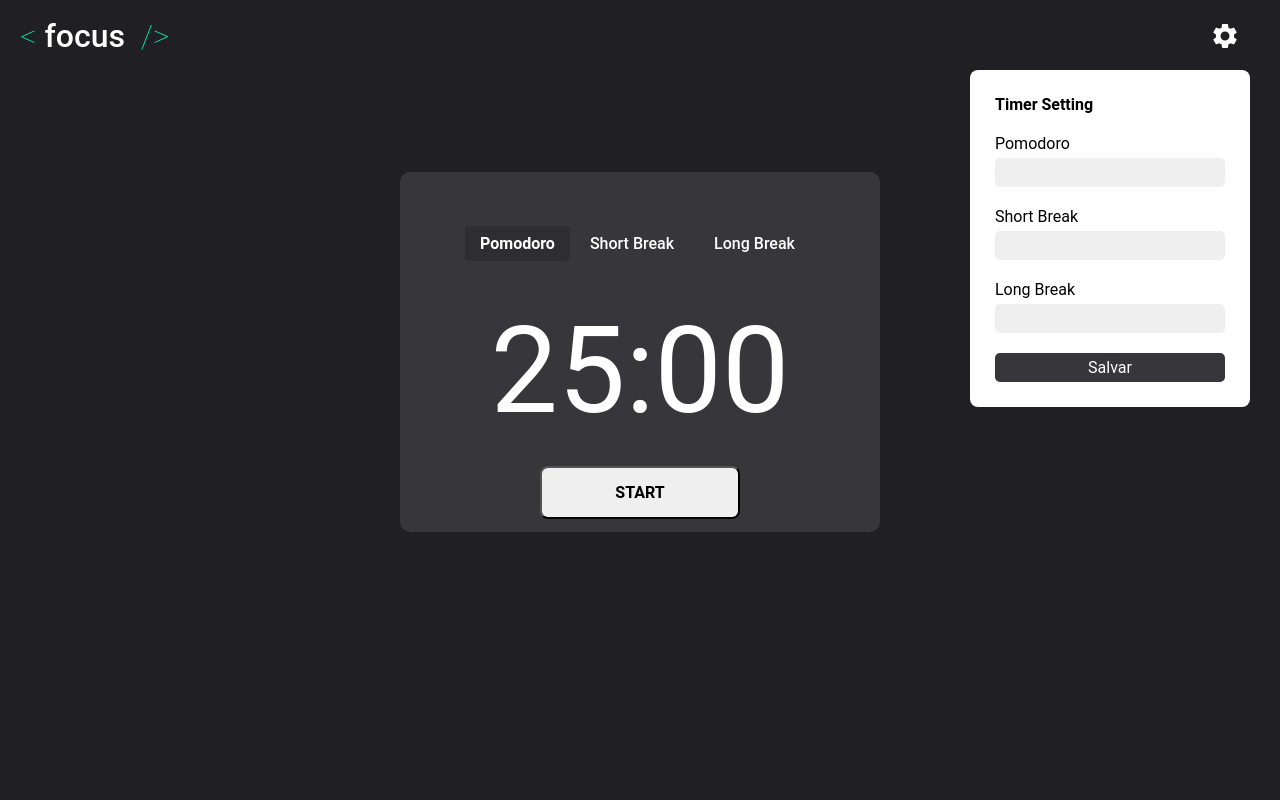
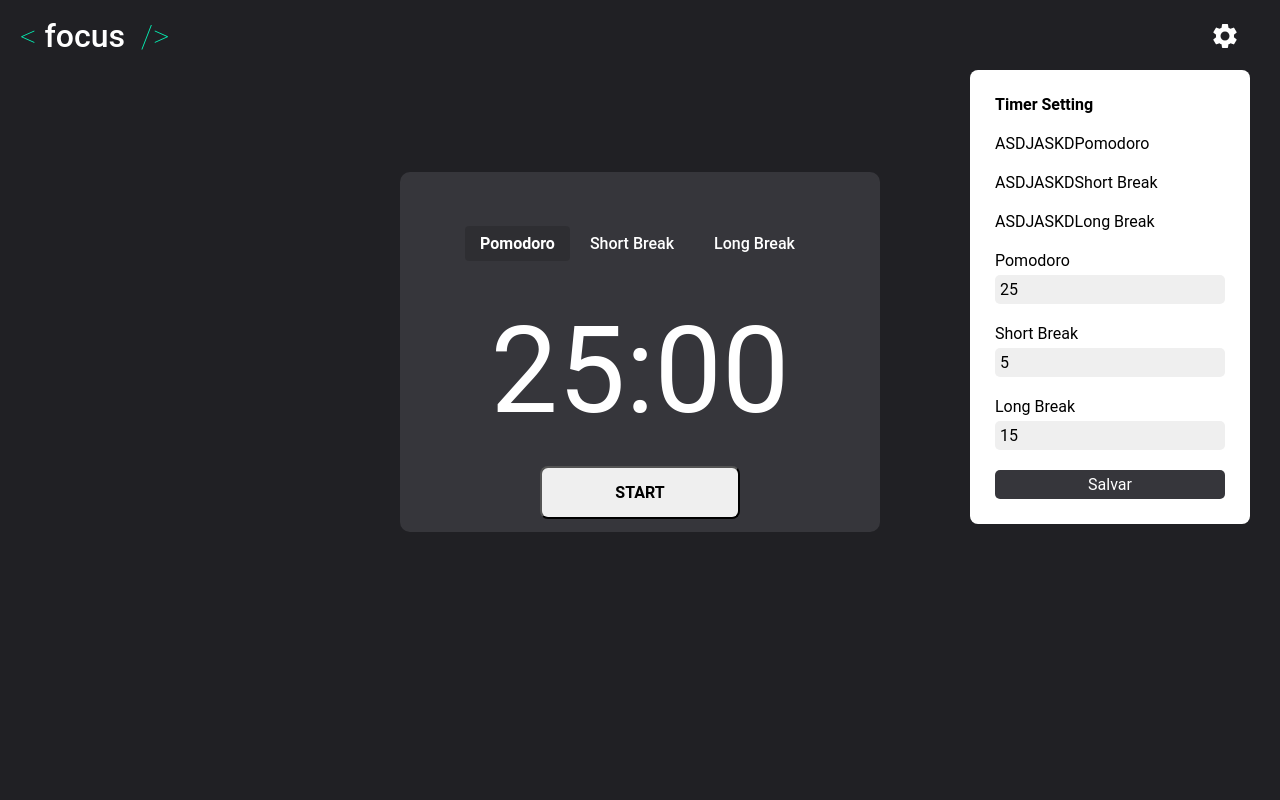
Before and after one commit to ebertmota/devfocus, a React (Create React App) app: page / in a window 1280 px wide. Both pictures are taken after a click on the element 1230 px from the left and 36 px from the top of the page. Shown: the top 800 px of the page. Built offline with nearby package versions, Linux system fonts and the light colour scheme.

Commit message:
handling with timerOptions params

```diff
--- a/src/components/Header/SettingsModal/index.tsx
+++ b/src/components/Header/SettingsModal/index.tsx
@@ -1,32 +1,52 @@
-import React from 'react';
+import React, { FunctionComponentElement, useCallback, useState } from 'react';
 
 import { Container } from './styles';
 
 export interface SettingsModalProps {
   isOpen: Boolean;
+  setTimerOptions: Function;
+  timerOptions: Array<{ name: string; minutes: number }>;
 }
 
-const SettingsModal: React.FC<SettingsModalProps> = ({ isOpen }) => {
+const SettingsModal: React.FC<SettingsModalProps> = ({
+  isOpen,
+  setTimerOptions,
+  timerOptions,
+}) => {
+  const [pomodoro, setPomodoro] = useState(25);
+  const [shortBreak, setShortBreak] = useState(5);
+  const [longBreak, setLongBreak] = useState(15);
+
+  const handleSaveSettings = useCallback(() => {
+    // setTimerOptions([]);
+    console.log(setTimerOptions);
+  }, [setTimerOptions]);
+
   return (
     <Container isOpen={isOpen}>
       <p>Timer Setting</p>
+      {timerOptions.map(option => (
+        <label>ASDJASKD{option.name}</label>
+      ))}
 
       <label>
         Pomodoro
-        <input type="number" />
+        <input type="number" value={pomodoro} />
       </label>
 
       <label>
         Short Break
-        <input type="number" />
+        <input type="number" value={shortBreak} />
       </label>
 
       <label>
         Long Break
-        <input type="number" />
+        <input type="number" value={longBreak} />
       </label>
 
-      <button type="button">Salvar</button>
+      <button onClick={handleSaveSettings} type="button">
+        Salvar
+      </button>
     </Container>
   );
 };
--- a/src/components/Header/index.tsx
+++ b/src/components/Header/index.tsx
@@ -1,10 +1,15 @@
 import React, { useCallback, useState } from 'react';
 import { MdSettings } from 'react-icons/md';
-import Modal from './SettingsModal';
+import SettingsModal from './SettingsModal';
 
 import { Container, Content, SettingsContainer } from './styles';
 
-const Header: React.FC = () => {
+export interface TimerProps {
+  setTimerOptions: Function;
+  timerOptions: Array<{ name: string; minutes: number }>;
+}
+
+const Header: React.FC<TimerProps> = ({ setTimerOptions, timerOptions }) => {
   const [modalIsActive, setModalIsActive] = useState(false);
 
   const toggleModalActive = useCallback(() => {
@@ -24,7 +29,11 @@ const Header: React.FC = () => {
           <MdSettings size={30} color="#FFF" />
         </SettingsContainer>
 
-        <Modal isOpen={modalIsActive} />
+        <SettingsModal
+          isOpen={modalIsActive}
+          setTimerOptions={setTimerOptions}
+          timerOptions={timerOptions}
+        />
       </Content>
     </Container>
   );
--- a/src/components/Timer/index.tsx
+++ b/src/components/Timer/index.tsx
@@ -1,30 +1,18 @@
 import React, { useState, useEffect, useMemo } from 'react';
-
 import { Container, TimerMenu, TimerMenuItem } from './styles';
 
-const options = [
-  {
-    name: 'Pomodoro',
-    minutes: 25,
-  },
-  {
-    name: 'Short Break',
-    minutes: 5,
-  },
-  {
-    name: 'Long Break',
-    minutes: 15,
-  },
-];
+interface TimerProps {
+  timerOptions: Array<{ name: string; minutes: number }>;
+}
 
-const Timer: React.FC = () => {
+const Timer: React.FC<TimerProps> = ({ timerOptions }) => {
   const [minutes, setMinutes] = useState(25);
   const [seconds, setSeconds] = useState(0);
   const [started, setIsStarted] = useState(false);
   const [running, setIsRunnig] = useState(false);
+
   const [selectedOption, setSelectedOption] = useState(0);
 
-  useEffect(() => {
   async function handleNotificationRequest() {
     if (!Notification) {
       alert('Esse browser não suporta notificações desktop');
@@ -33,11 +21,10 @@ const Timer: React.FC = () => {
       Notification.requestPermission();
     }
   }
-    handleNotificationRequest();
-  }, []);
 
   useEffect(() => {
     if (running) {
+      handleNotificationRequest();
       // if seconds get to 0, down minute
       if (!seconds && !minutes) {
         setIsRunnig(false);
@@ -83,7 +70,7 @@ const Timer: React.FC = () => {
   };
 
   useEffect(() => {
-    const option = options.find((_, index) => index === selectedOption);
+    const option = timerOptions.find((_, index) => index === selectedOption);
 
     if (option) {
       setMinutes(option.minutes);
@@ -93,13 +80,13 @@ const Timer: React.FC = () => {
   }, [selectedOption]);
 
   const currentMinutes = useMemo(() => {
-    return options[selectedOption].minutes;
+    return timerOptions[selectedOption].minutes;
   }, [selectedOption]);
 
   return (
     <Container>
       <TimerMenu>
-        {options.map((option, optionIndex) => (
+        {timerOptions.map((option, optionIndex) => (
           <TimerMenuItem
             selected={optionIndex === selectedOption}
             onClick={() => setSelectedOption(optionIndex)}
@@ -107,24 +94,6 @@ const Timer: React.FC = () => {
             {option.name}
           </TimerMenuItem>
         ))}
-        {/* <TimerMenuItem
-        selected={selectedOption === 'Pomodoro'}
-        onClick={() => setSelectedOption('Pomodoro')}
-      >
-        Pomodoro
-      </TimerMenuItem>
-      <TimerMenuItem
-        selected={selectedOption === 'Short Break'}
-        onClick={() => setSelectedOption('Short Break')}
-      >
-        Short Break
-      </TimerMenuItem>
-      <TimerMenuItem
-        selected={selectedOption === 'Long Break'}
-        onClick={() => setSelectedOption('Long Break')}
-      >
-        Long Break
-      </TimerMenuItem>{' '} */}
       </TimerMenu>
       <span>
         {String(minutes).padStart(2, '0')}:{String(seconds).padStart(2, '0')}
--- a/src/pages/Home/index.tsx
+++ b/src/pages/Home/index.tsx
@@ -1,4 +1,4 @@
-import React from 'react';
+import React, { useState } from 'react';
 import Header from '../../components/Header';
 import Timer from '../../components/Timer';
 import {
@@ -9,11 +9,25 @@ import {
 } from './styles';
 
 const Home: React.FC = () => {
+  const [timerOptions, setTimerOptions] = useState([
+    {
+      name: 'Pomodoro',
+      minutes: 25,
+    },
+    {
+      name: 'Short Break',
+      minutes: 5,
+    },
+    {
+      name: 'Long Break',
+      minutes: 15,
+    },
+  ]);
   return (
     <Container>
-      <Header />
+      <Header setTimerOptions={setTimerOptions} timerOptions={timerOptions} />
       <Content>
-        <Timer />
+        <Timer timerOptions={timerOptions} />
       </Content>
 
       <DetailsSection>
```
Also changed, not shown: 1 other file (tests, documents, lock files or other folders). Lines whose indentation alone changed are shown as unchanged.
